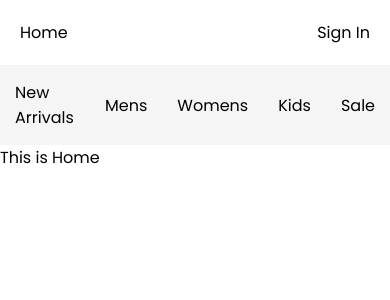
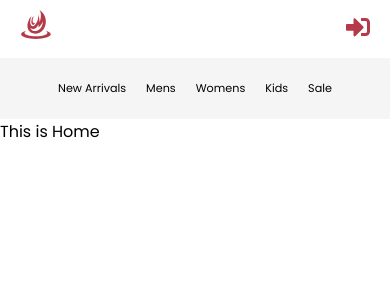
Before and after one commit to aldopaganijr/shoe-store, a React (Create React App) app: page / in a window 390 px wide. Shown: the top 300 px of the page. Built offline with nearby package versions, Linux system fonts and the light colour scheme.

Commit message:
react-icons added

```diff
--- a/package.json
+++ b/package.json
@@ -9,6 +9,7 @@
     "framer-motion": "^7.1.0",
     "react": "^18.2.0",
     "react-dom": "^18.2.0",
+    "react-icons": "^4.4.0",
     "react-router-dom": "^6.3.0",
     "react-scripts": "5.0.1",
     "sass": "^1.54.4",
--- a/src/App.scss
+++ b/src/App.scss
@@ -1,3 +1,4 @@
+// UNIVERSAL STYLING
 *{
     margin: 0;
     padding: 0;
--- a/src/Routes/Navigation/Navigation.js
+++ b/src/Routes/Navigation/Navigation.js
@@ -1,6 +1,8 @@
 import React, { Fragment } from 'react'
 import "./Navigation.scss"
 import { Outlet, Link } from 'react-router-dom'
+import {GiFireZone} from  "react-icons/gi"
+import {FaSignInAlt} from  "react-icons/fa"
 
 const Navigation = () => {
 
@@ -8,11 +10,11 @@ const Navigation = () => {
     <Fragment>
       <div className='navigation-conatiner'>
           <div className='head-links'>
-            <Link className='top-link' to="/">
-              Home
+            <Link className='logo' to="/">
+              <GiFireZone />
             </Link>
             <Link className='top-link' to="/Authentication">
-              Sign In
+              <FaSignInAlt />
             </Link>
           </div>
           <div className='main-links'>
--- a/src/Routes/Navigation/Navigation.scss
+++ b/src/Routes/Navigation/Navigation.scss
@@ -1,20 +1,51 @@
 
+// MAIN NAV
 .main-links{
     display: flex;
     justify-content: center;
     align-items: center;
     background-color: #F5F5F5;
     width: 100%;
+
+    @media (max-width: 450px){
+        font-size: .7rem;
+        padding: 12px;
+    }
 }
 
+.links{
+    padding: 15px;
+
+    @media (max-width: 450px){
+        padding: 10px;
+    }
+}
+
+// LOGO AND SIGN IN
 .head-links{
     display: flex;
     justify-content: space-between;
     background-color: #FFFFFF;
     width: 100%;
-    padding: 20px;
+    padding: 5px 20px;
 }
 
-.links{
-    padding: 15px;
+.logo{
+    font-size: 3rem;
+    color: rgb(180,58,74);
+
+    @media (max-width: 450px){
+        font-size: 2rem;
+    }
 }
+
+.top-link{
+    font-size: 2rem;
+    color: rgb(180,58,74);
+    padding-top: .7rem;
+
+    @media (max-width: 450px){
+        font-size: 1.5rem;
+        padding-top: .5rem;
+    }
+}
```
Also changed, not shown: 1 other file (tests, documents, lock files or other folders).
